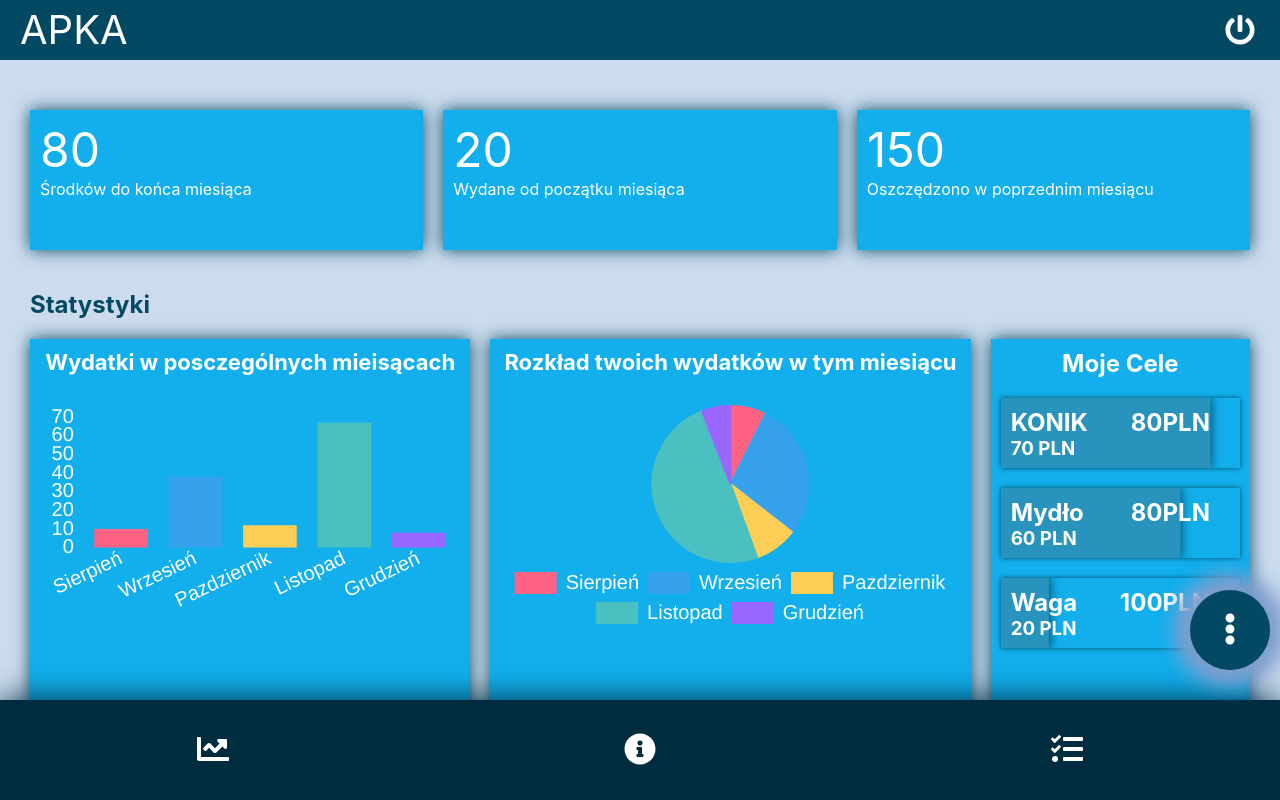
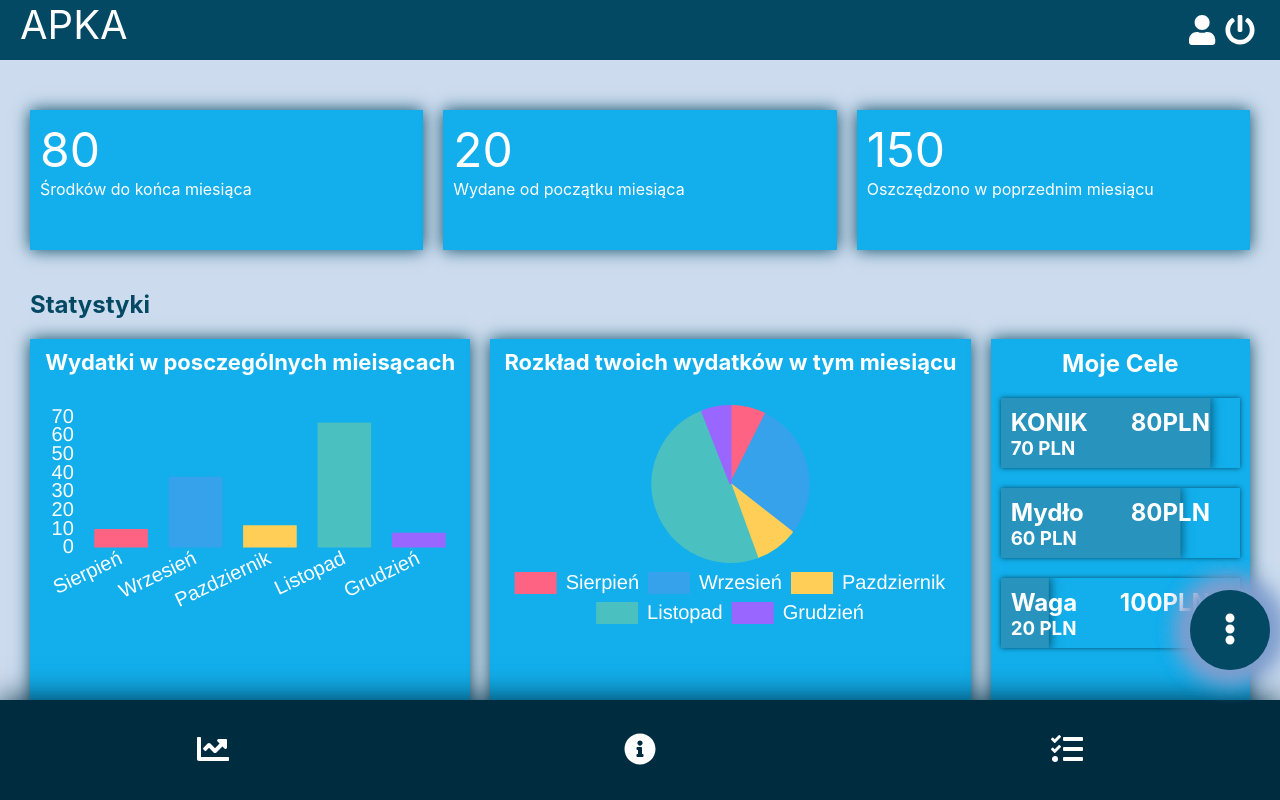
Before and after one commit to biniox/newYourWallet, a React (Create React App) app: page / in a window 1280 px wide. Built offline with nearby package versions, Linux system fonts and the light colour scheme.

Commit message:
header refactioring

```diff
--- a/src/layout/header/Header.js
+++ b/src/layout/header/Header.js
@@ -1,16 +1,18 @@
 
+import { faUser } from '@fortawesome/free-solid-svg-icons';
 import { faPowerOff } from '@fortawesome/free-solid-svg-icons';
 import { FontAwesomeIcon } from '@fortawesome/react-fontawesome';
 import './Header.scss';
 
 const Header = () => (
     <div className="Header">
-        <span>
+        <div className="Header__left">
             APKA
-        </span>
-        <span>
-            <FontAwesomeIcon icon={faPowerOff} />
-        </span>
+        </div>
+        <div className="Header__right">
+        <FontAwesomeIcon icon={faUser} />
+        <FontAwesomeIcon icon={faPowerOff} />
+        </div>
     </div>
 )
 
--- a/src/layout/header/Header.scss
+++ b/src/layout/header/Header.scss
@@ -11,14 +11,19 @@
     text-align: left;
     background-color: $mainColor1;
 
-    span{
-        line-height: 60px;
+    &__left{
+
         font-size: 40px;
         text-transform: uppercase;
         margin-left: 20px;
     }
-    span:last-child {
+    &__right{
         font-size: 30px;
+        display: flex;
+        align-items: center;
+        * {
+            margin-left: 10px;
+        }
 
         :hover {
             color: rgb(224, 193, 193);
```
